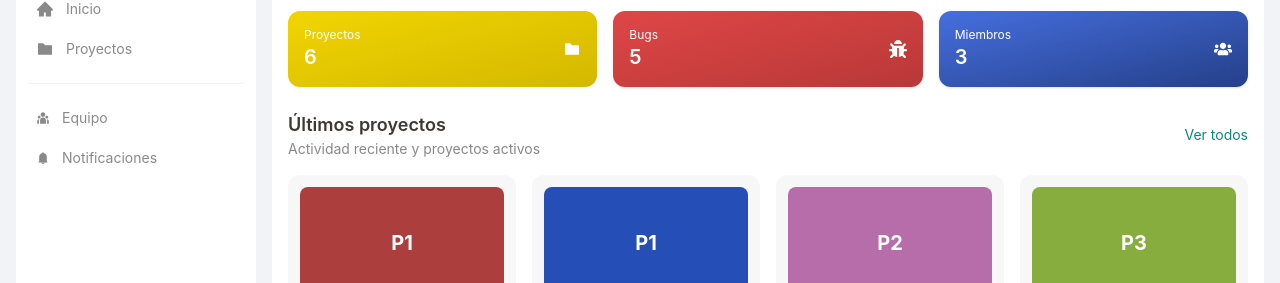
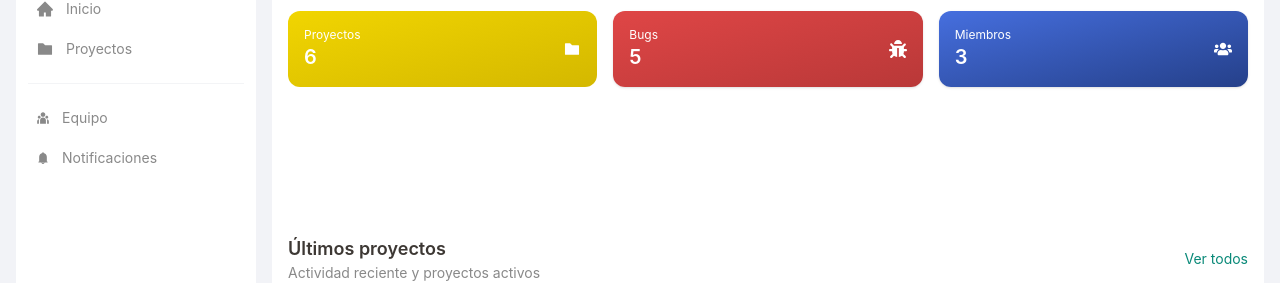
Before and after one commit to Hectorc70/bugorfeature, a React (Vite) app: page / in a window 1280 px wide. Shown: the part 145-428 px from the top of the page. Built offline with nearby package versions, Linux system fonts and the light colour scheme.

Commit message:
add adds

```diff
--- a/index.html
+++ b/index.html
@@ -6,7 +6,8 @@
   <link rel="icon" type="image/svg+xml" href="/favicon.svg" />
   <meta name="viewport" content="width=device-width, initial-scale=1.0" />
   <link href="https://fonts.googleapis.com/css2?family=Poppins:wght@300;400;500;600;700&display=swap" rel="stylesheet">
-  <script async src="https://pagead2.googlesyndication.com/pagead/js/adsbygoogle.js" crossorigin="anonymous">
+  <script async src="https://pagead2.googlesyndication.com/pagead/js/adsbygoogle.js?client=ca-pub-1979411024391745"
+    crossorigin="anonymous">
   </script>
   <title>BugOrFeature</title>
 </head>
--- a/src/common/components/adsense-banner.tsx
+++ b/src/common/components/adsense-banner.tsx
@@ -11,16 +11,16 @@ export default function AdBanner() {
     try {
       (window.adsbygoogle = window.adsbygoogle || []).push({});
     } catch (e) {
-      console.log("Ads error", e);
+      console.log("Adsense error", e);
     }
   }, []);
 
   return (
     <ins
       className="adsbygoogle"
-      style={{ display: "block" }}
-      data-ad-client="ca-pub-XXXX"
-      data-ad-slot="XXXX"
+      style={{ display: "block", minHeight: "100px" }}
+      data-ad-client="ca-pub-1979411024391745"
+      data-ad-slot="7141218565"
       data-ad-format="auto"
       data-full-width-responsive="true"
     />
--- a/src/modules/hub/pages/home/home.tsx
+++ b/src/modules/hub/pages/home/home.tsx
@@ -1,6 +1,7 @@
 
 /* eslint-disable @typescript-eslint/no-explicit-any */
 
+import AdBanner from "@/common/components/adsense-banner";
 import { Button } from "@/common/components/button";
 import type { IProject } from "@/models/project.model";
 import { AiFillFolder } from "react-icons/ai";
@@ -106,6 +107,7 @@ const HomePage: React.FC = () => {
           <FaUsers className="text-lg" />
         </div>
       </div>
+      <AdBanner />
       <div className="flex items-center justify-between mb-4">
         <div>
           <h2 className="text-lg font-semibold text-colorText">
```
